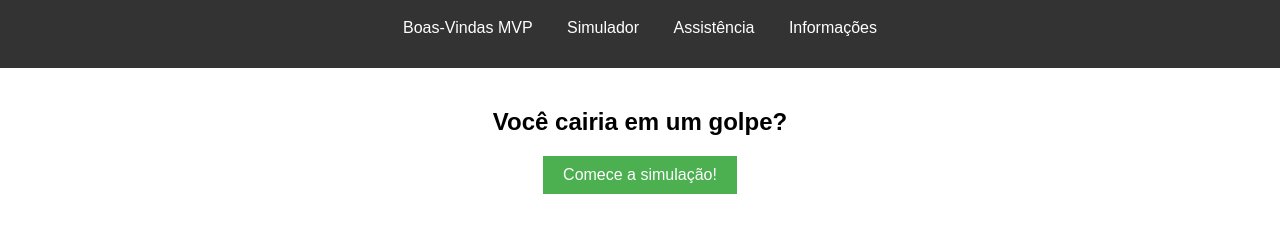
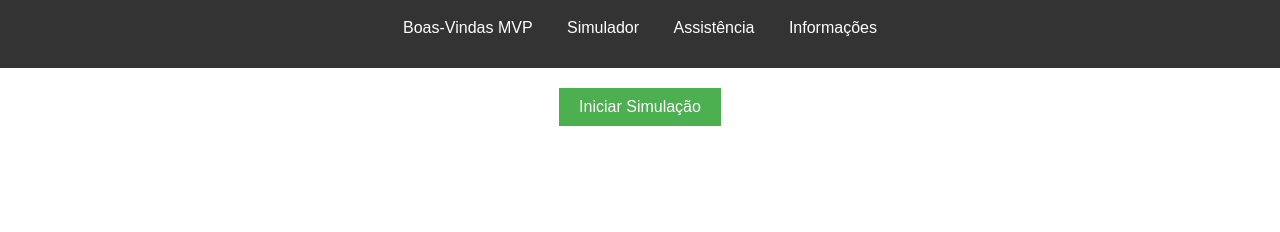
Before and after one commit to juliauni33/ES-Advisor, a plain HTML site: page simulador.html in a window 1280 px wide. Shown: the part 76-308 px from the top of the page. Drawn offline with Linux system fonts and the light colour scheme.

Commit message:
inclusão da chamada da função

```diff
--- a/simulador.html
+++ b/simulador.html
@@ -19,15 +19,11 @@
             </ul>
         </nav>
     </header>
-    <div class="container">
-        <h2>Você cairia em um golpe?</h2>
-        <button id="start-simulation">Comece a simulação!</button>
-    </div>
+    <main>
+        <button id="startBtn">Iniciar Simulação</button>
+        <section id="simuladorContainer"></section>
+    </main>
+
     <script src="src/simulador.js"></script>
-    <script>
-        function toggleMenu() {
-            document.querySelector('.nav-menu').classList.toggle('active');
-        }
-    </script>
 </body>
 </html>
```
